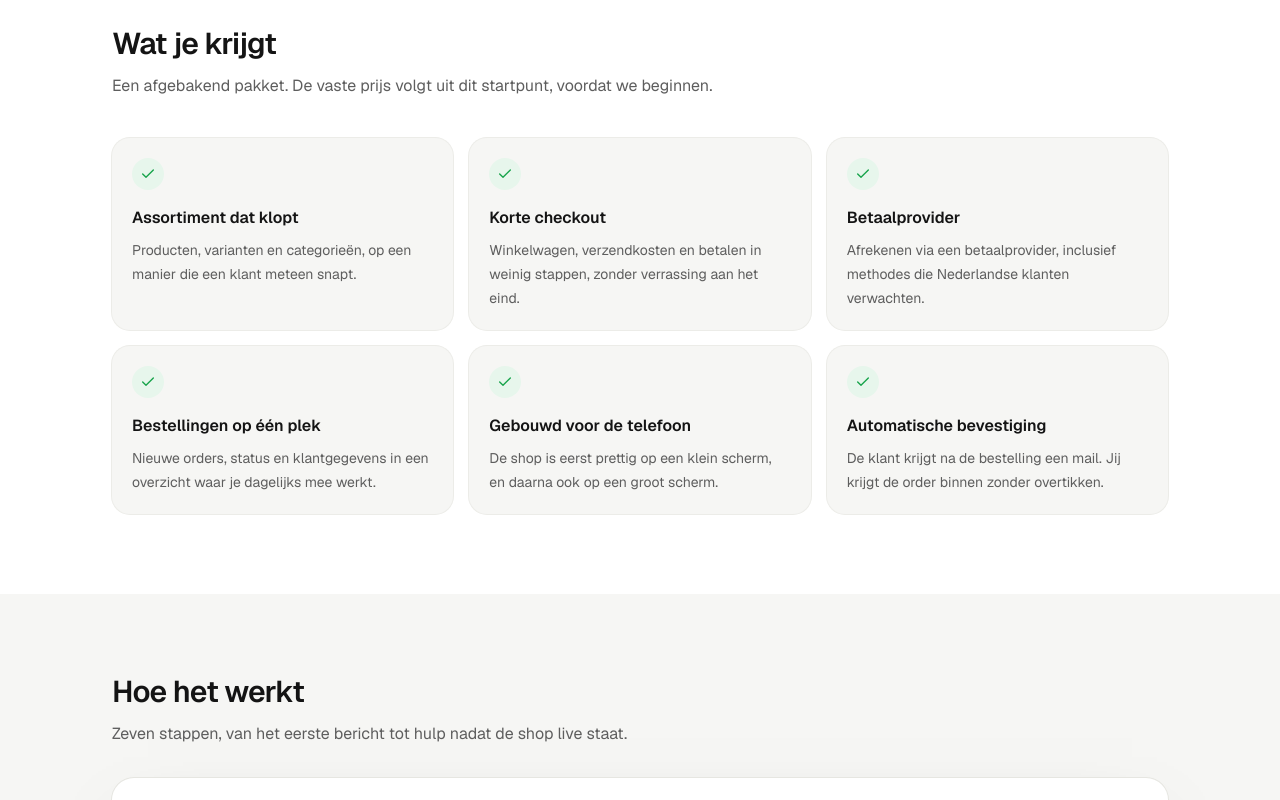
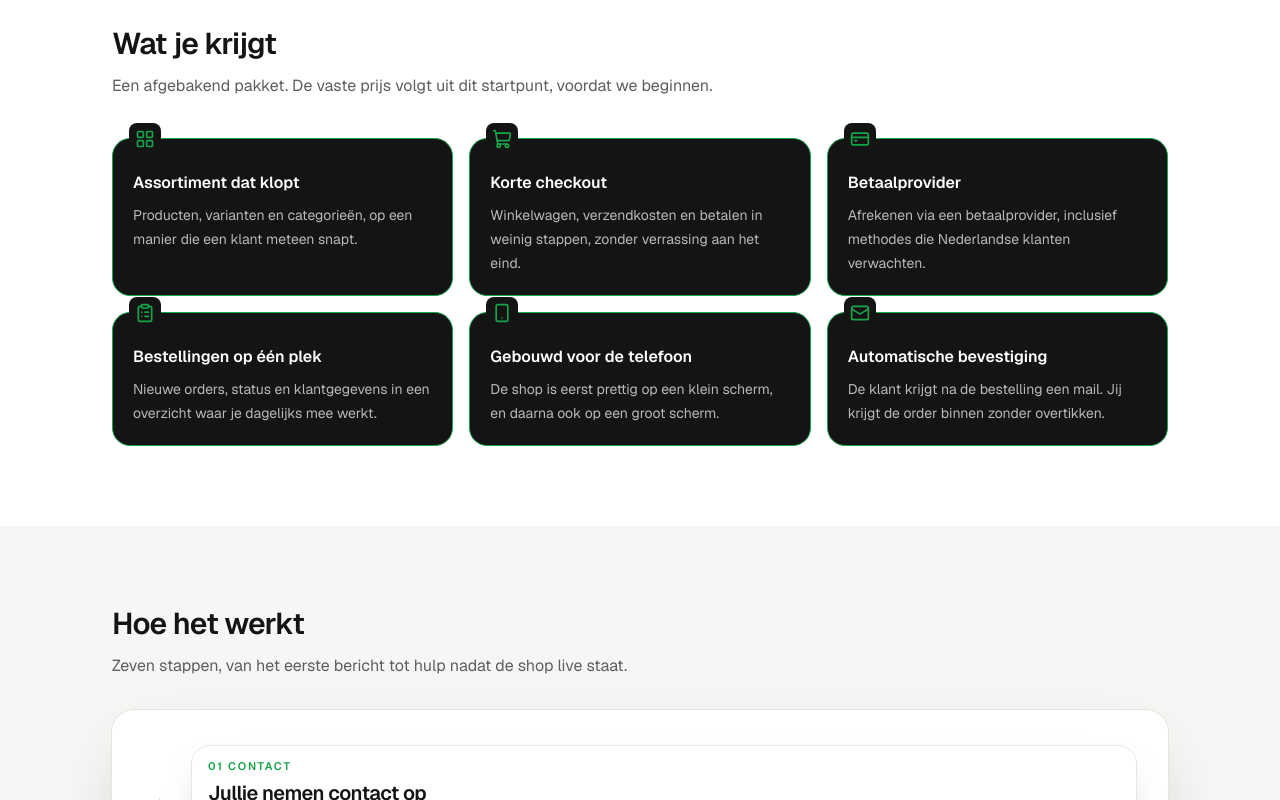
Before and after one commit to juliuspietervanschagen-bob/JRdiensten, a Next.js app: page /diensten/webshop in a window 1280 px wide. Shown: the part 660-1460 px from the top of the page. Built offline with nearby package versions, Linux system fonts and the light colour scheme.

Commit message:
Restyle the included items as black cards with green marks.
Wat je krijgt no longer uses check circles. Each item sits on black, with a green border and a green icon on the top-left of that line.

Co-authored-by: juliuspietervanschagen <juliuspietervanschagen@gmail.com>

```diff
--- a/components/service-detail.tsx
+++ b/components/service-detail.tsx
@@ -3,8 +3,50 @@ import { Container } from "@/components/container"
 import { ServiceArt } from "@/components/service-art"
 import { WebshopJourney } from "@/components/webshop-journey"
 import { formatFromPrice, services, type Service } from "@/lib/services"
-import { ArrowRight, Check } from "lucide-react"
+import {
+  ArrowRight,
+  BookOpen,
+  Cable,
+  Check,
+  ClipboardList,
+  CreditCard,
+  Eye,
+  Inbox,
+  LayoutGrid,
+  Mail,
+  MonitorSmartphone,
+  Palette,
+  PanelsTopLeft,
+  PenLine,
+  Search,
+  ShoppingCart,
+  Smartphone,
+  TestTube2,
+  Workflow,
+  type LucideIcon,
+} from "lucide-react"
 import Link from "next/link"
+
+const includeIcons: Record<string, LucideIcon> = {
+  "Assortiment dat klopt": LayoutGrid,
+  "Korte checkout": ShoppingCart,
+  "Betaalprovider": CreditCard,
+  "Bestellingen op één plek": ClipboardList,
+  "Gebouwd voor de telefoon": Smartphone,
+  "Automatische bevestiging": Mail,
+  "Ontwerp in jullie merk": Palette,
+  "Pagina's met een taak": PanelsTopLeft,
+  "Telefoon en desktop": MonitorSmartphone,
+  "Contact dat aankomt": Inbox,
+  "Vindbaar van start": Search,
+  "Zelf teksten aanpassen": PenLine,
+  "Het handwerk in beeld": Eye,
+  "Koppeling met wat je hebt": Cable,
+  "De volgende stap vanzelf": Workflow,
+  "Zicht op wat er liep": ClipboardList,
+  "Getest met jouw voorbeelden": TestTube2,
+  "Uitleg voor het team": BookOpen,
+}
 
 export function ServiceDetail({ service }: { service: Service }) {
   const others = services.filter((item) => item.slug !== service.slug)
@@ -58,18 +100,21 @@ export function ServiceDetail({ service }: { service: Service }) {
             </p>
           </div>
           <ul className="mt-10 grid gap-4 sm:grid-cols-2 lg:grid-cols-3">
-            {service.includes.map((item) => (
-              <li
-                key={item.title}
-                className="rounded-2xl bg-paper p-5 ring-1 ring-[#ecece8] transition duration-200 hover:-translate-y-1 hover:shadow-[0_18px_40px_-28px_rgba(0,0,0,0.45)]"
-              >
-                <span className="grid size-8 place-items-center rounded-full bg-[#e7f6ec] text-brand">
-                  <Check className="size-4" aria-hidden />
-                </span>
-                <h3 className="mt-4 text-base font-semibold">{item.title}</h3>
-                <p className="mt-2 text-sm leading-6 text-mist">{item.text}</p>
-              </li>
-            ))}
+            {service.includes.map((item) => {
+              const Icon = includeIcons[item.title] ?? LayoutGrid
+              return (
+                <li
+                  key={item.title}
+                  className="relative rounded-2xl border border-brand bg-ink px-5 pt-8 pb-5 text-white transition duration-200 hover:-translate-y-1 hover:shadow-[0_18px_40px_-24px_rgba(22,163,74,0.55)]"
+                >
+                  <span className="absolute top-0 left-4 grid size-8 -translate-y-1/2 place-items-center rounded-md bg-ink text-brand">
+                    <Icon className="size-5" aria-hidden />
+                  </span>
+                  <h3 className="text-base font-semibold text-white">{item.title}</h3>
+                  <p className="mt-2 text-sm leading-6 text-white/70">{item.text}</p>
+                </li>
+              )
+            })}
           </ul>
         </Container>
       </section>
```
